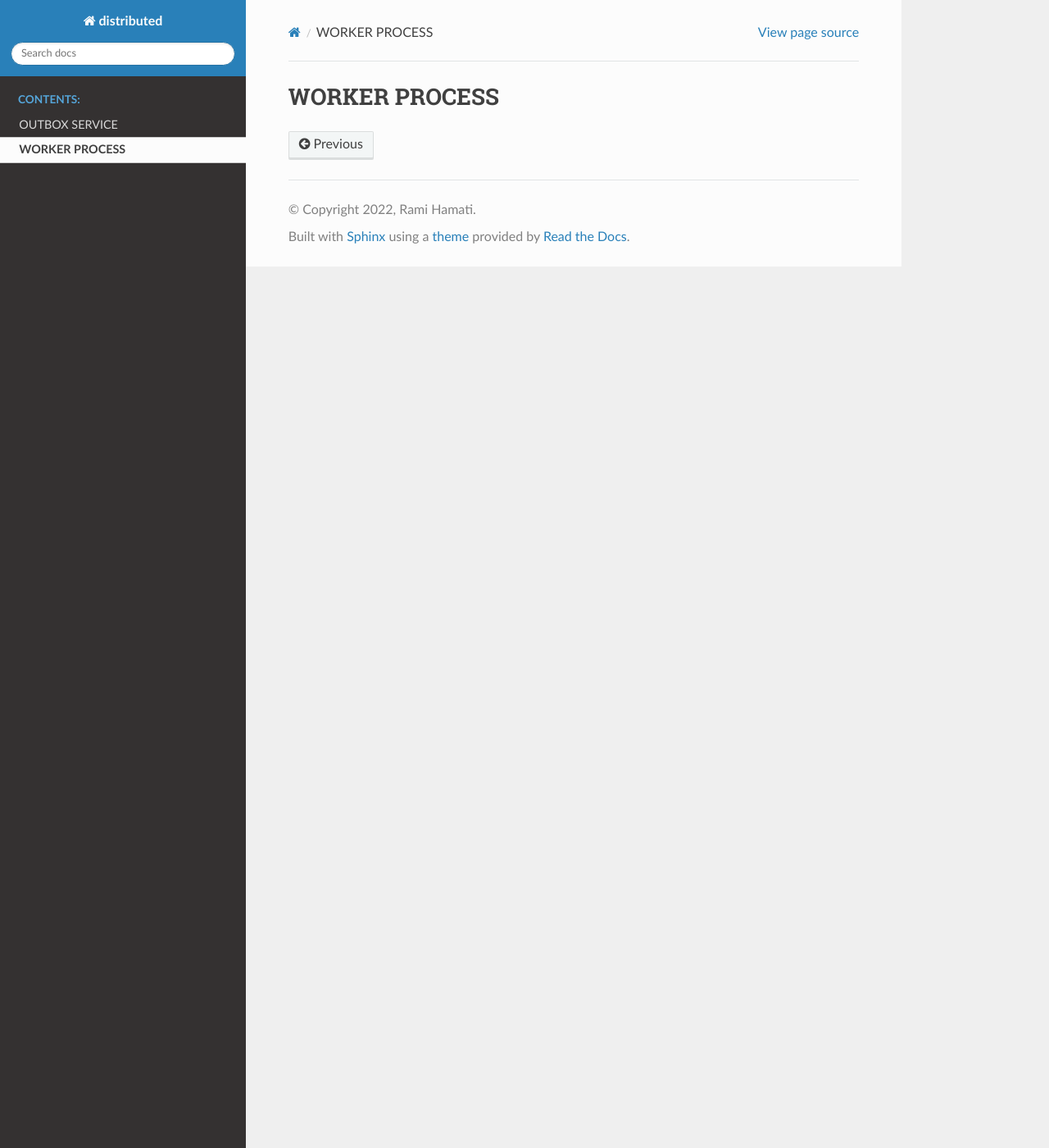
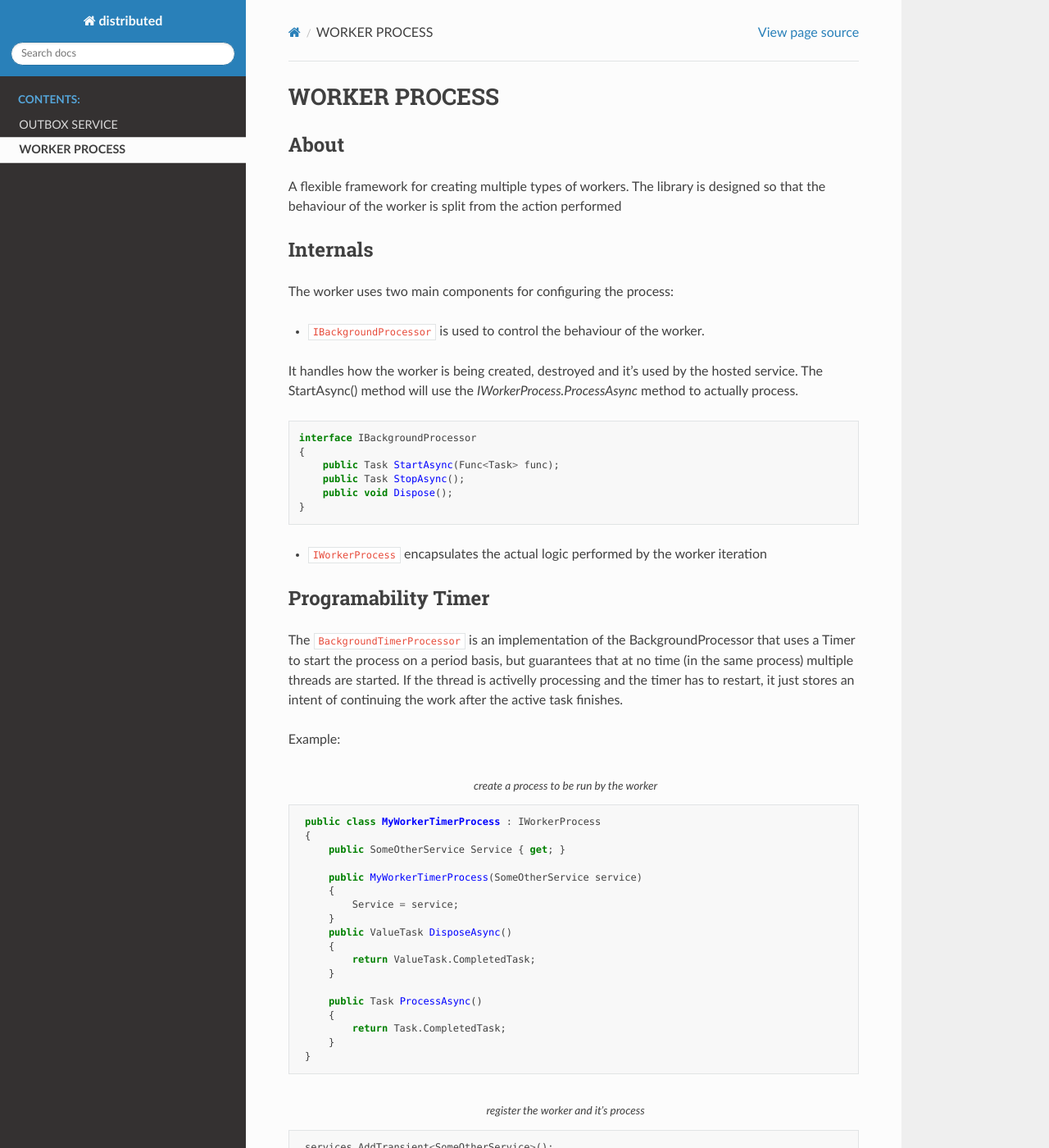
Before and after one commit to ramihamati/distributed, a Sphinx documentation site: the page built from docs/pages/worker-process.rst, in a window 1280 px wide and 1400 px high. Shown: the whole window at 82% size. Built offline with Sphinx 7.4.7 and the Read the Docs theme 2.0.0, drawn with Linux system fonts in a browser that asks for light colours; some of the changed text lies outside the part shown.

Commit message:
update
update

```diff
--- a/docs/pages/worker-process.rst
+++ b/docs/pages/worker-process.rst
@@ -8,3 +8,131 @@ WORKER PROCESS
    :maxdepth: 2
    :titlesonly:
    :hidden:
+
+.. role:: cs(code)
+   :language: cs
+
+About
+-----
+A flexible framework for creating multiple types of workers. The library is designed so that the behaviour of the worker
+is split from the action performed
+
+Internals
+---------
+
+The worker uses two main components for configuring the process:
+
+* :cs:`IBackgroundProcessor` is used to control the behaviour of the worker.
+
+It handles how the worker is being created, destroyed and it's used by the hosted service.
+The StartAsync() method will use the `IWorkerProcess.ProcessAsync` method to actually process.
+
+.. code-block:: cs
+
+    interface IBackgroundProcessor
+    {
+        public Task StartAsync(Func<Task> func);
+        public Task StopAsync();
+        public void Dispose();
+    }
+
+
+* :cs:`IWorkerProcess` encapsulates the actual logic performed by the worker iteration
+
+Programability Timer
+------------------------
+
+The :cs:`BackgroundTimerProcessor` is an implementation of the BackgroundProcessor that uses a Timer to start the process on a period basis,
+but guarantees that at no time (in the same process) multiple threads are started.
+If the thread is activelly processing and the timer has to restart, it just stores an intent of continuing the work after the active task finishes.
+
+Example:
+
+.. code-block:: cs
+   :caption: create a process to be run by the worker
+
+    public class MyWorkerTimerProcess : IWorkerProcess
+    {
+        public SomeOtherService Service { get; }
+
+        public MyWorkerTimerProcess(SomeOtherService service)
+        {
+            Service = service;
+        }
+        public ValueTask DisposeAsync()
+        {
+            return ValueTask.CompletedTask;
+        }
+
+        public Task ProcessAsync()
+        {
+            return Task.CompletedTask;
+        }
+    }
+
+.. code-block:: cs
+   :caption: register the worker and it's process
+
+    services.AddTransient<SomeOtherService>();
+    services.AddWorkerProgramabilityTimer<MyWorkerTimerProcess>(new Configuration(TimeSpan.FromSeconds(100)));
+
+
+Overloads
+----------
+
+The worker process represents the unit of processing which encapsulates the processing logic of the business, disregarding the worker behaviour.
+
+**Usages**
+To register the worker process
+
+.. code-block:: cs
+
+    services.AddWorkerProgramabilityTimer<MyWorkerTimerProcess>(new Configuration(TimeSpan.FromSeconds(100)));
+    services.AddWorkerProgramabilityTimer<MyWorkerTimerProcess>((sp) => new Configuration(TimeSpan.FromSeconds(100)));
+    services.AddWorkerProgramabilityTimer<Configuration , MyWorkerTimerProcess>();
+
+where
+
+.. code-block:: cs
+
+    public class Configuration : IConfigurationTimer
+    {
+        private readonly TimeSpan workerPeriod;
+        public TimeSpan WorkerPeriod =&gt; workerPeriod;
+
+        public Configuration(TimeSpan timeSpan)
+        {
+            this.workerPeriod = timeSpan;
+        }
+    }
+
+
+New Behaviour Types
+-------------------
+The types of workers can be extended by creating new types that implement `IBackgroundProcessor`
+
+* create a new processor
+
+.. code-block:: cs
+
+    public class MyProcessor : IBackgroundProcessor
+    {
+    }
+
+* create an extension method and use the `BackgroundWorker<>`
+
+.. code-block:: cs
+
+    public static void AddWorkerProgramabilityTimer<TWorkerProcess>(
+        this IServiceCollection services)
+            where TWorkerProcess : class, IWorkerProcess
+    {
+        services.TryAddScoped<TWorkerProcess>();
+        services.AddHostedService<BackgroundWorker<TWorkerProcess>>(sp =>
+        {
+            return new BackgroundWorker<TWorkerProcess>(
+                backgroundWorker: new MyProcessor(),
+                loggerFactory: sp.GetService<ILoggerFactory>(),
+                processFactory: () => sp.CreateScope().ServiceProvider.GetRequiredService<TWorkerProcess>());
+        });
+    }
```
Also changed, not shown: 5 other files.
